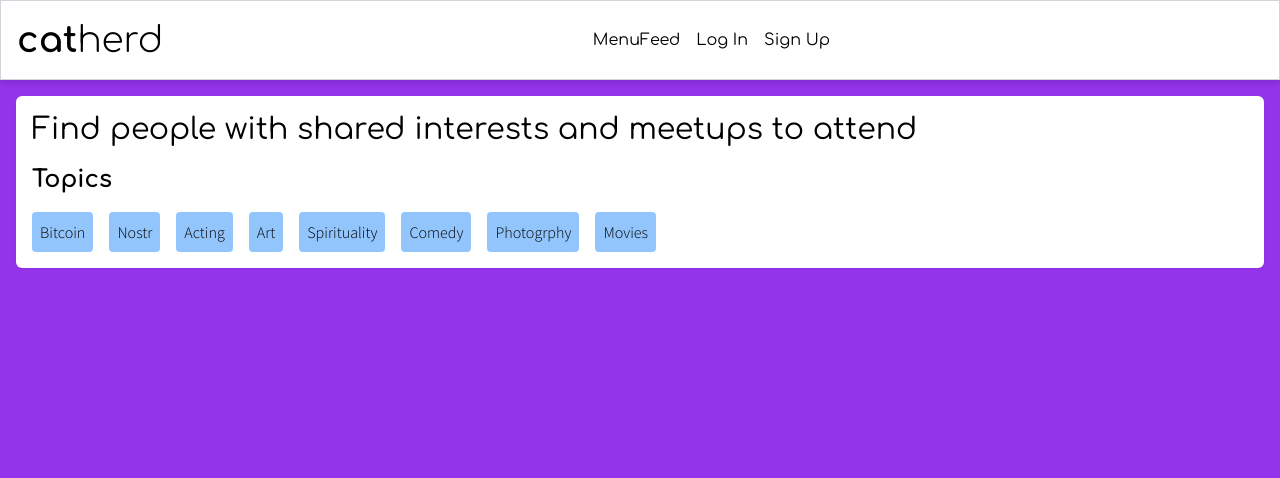
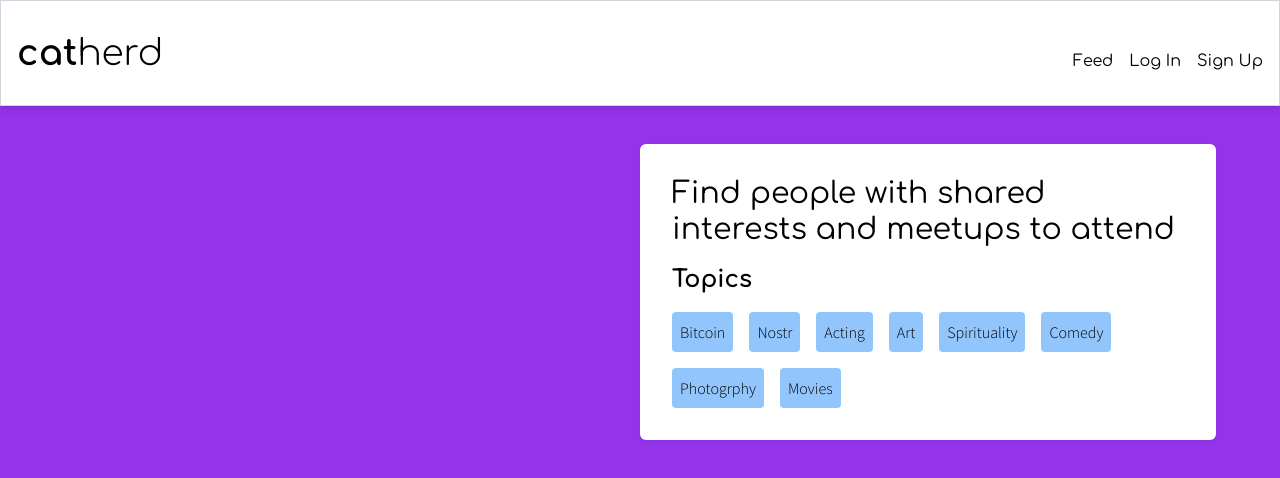
Before and after one commit to ATLBitLab/nostr-meetup, a Next.js app: page / in a window 1280 px wide. Shown: the top 478 px of the page. Built offline with nearby package versions, Linux system fonts and the light colour scheme.

Commit message:
Home and layout work

```diff
--- a/components/LandingLayout.tsx
+++ b/components/LandingLayout.tsx
@@ -2,6 +2,7 @@ import Head from 'next/head'
 import Link from "next/link";
 import React from "react";
 import { Comfortaa, Source_Sans_Pro } from 'next/font/google'
+import { Bars3Icon } from '@heroicons/react/24/solid'
 
 interface LandingLayoutProps {
     title?: string,
@@ -49,14 +50,18 @@ export default function LandingLayout(props:LandingLayoutProps) {
                             <span className="font-light">Herd</span>
                         </Link>
 
-                        <button onClick={menuClickHandler}>
-                            Menu
+                        <button onClick={menuClickHandler} className="lg:hidden">
+                            <span className="sr-only">Menu</span>
+                            <Bars3Icon className="w-6 h-6" />
                         </button>
                     </div>
 
-
-                    <nav className={menuOpen ? "hidden" : "w-full"}>
-                        <ul className="flex flex-col text-center gap-4 lg:flex-row">
+                    <nav className={
+                        !menuOpen
+                        ? "hidden lg:block w-full justify-end"
+                        : "w-full"
+                    }>
+                        <ul className="flex flex-col text-center gap-4 lg:flex-row py-4 border-t mt-4 lg:border-0 lg:justify-end">
                             {menuItems.map((menuItem, key)=>(
                                 <li key={key}>
                                     <Link href={menuItem.uri}>{menuItem.name}</Link>
--- a/package.json
+++ b/package.json
@@ -9,6 +9,7 @@
     "lint": "next lint"
   },
   "dependencies": {
+    "@heroicons/react": "^2.0.16",
     "@types/node": "18.15.3",
     "@types/react": "18.0.28",
     "@types/react-dom": "18.0.11",
--- a/pages/index.tsx
+++ b/pages/index.tsx
@@ -40,8 +40,8 @@ export default function Home() {
   return (
     <>
       <LandingLayout description="Meetup with folks using Nostr meetup">
-        <div className="bg-purple-600 min-h-full p-4">
-          <div className="bg-white p-4 rounded-md drop-shadow-sm">
+        <div className="bg-purple-600 min-h-full p-4 lg:p-16">
+          <div className="bg-white p-4 rounded-md drop-shadow-sm max-w-xl h-auto ml-auto lg:p-8">
             <h1 className="sr-only">Nostr Meetup</h1>
             <p className="font-display text-3xl mb-4">Find people with shared interests and meetups to attend</p>
             <h2 className="font-display font-bold text-2xl mb-4">Topics</h2>
```
Also changed, not shown: 1 other file (tests, documents, lock files or other folders).
